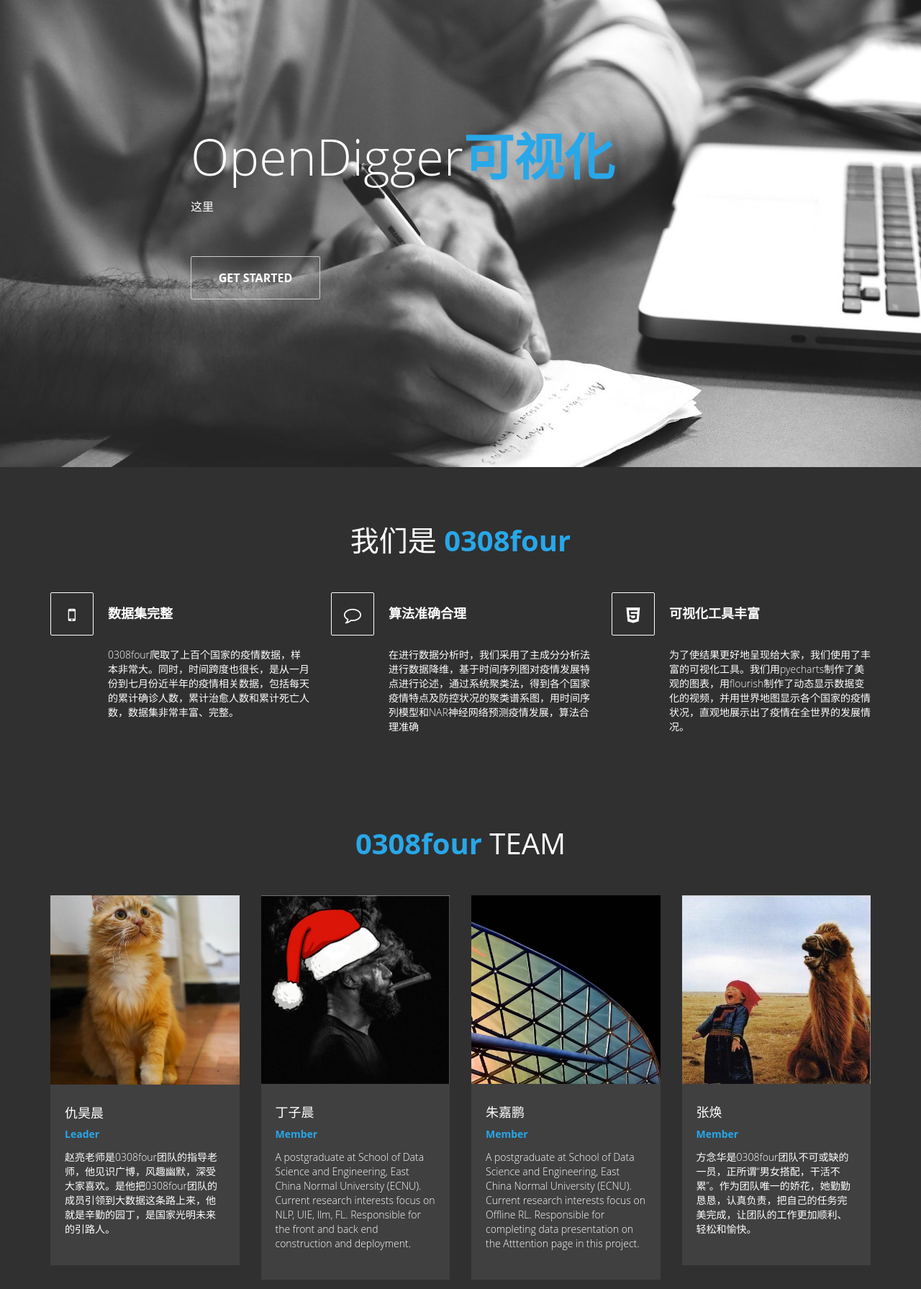
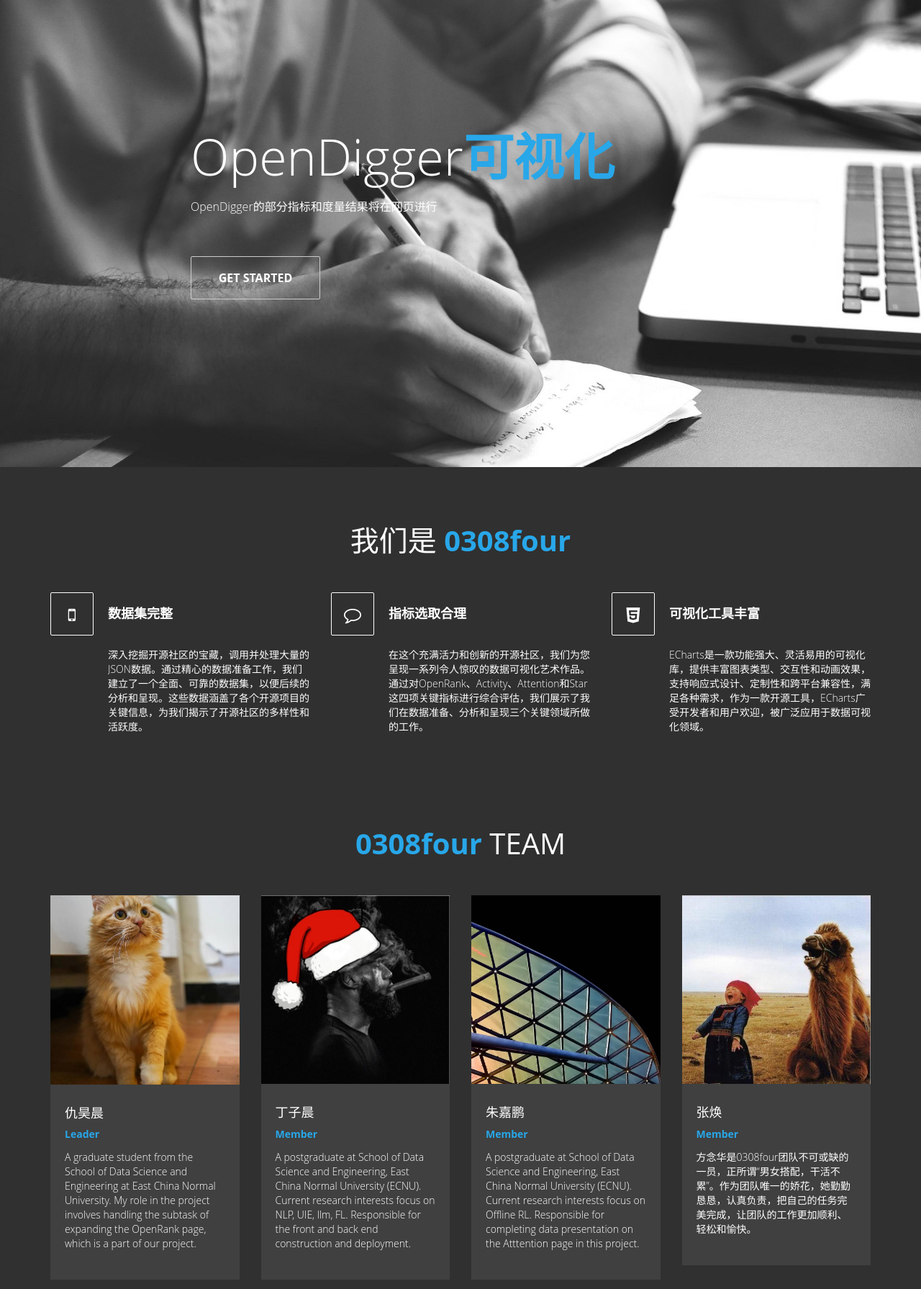
Before and after one commit to heroding77/visualization308, a Flask app: page / in a window 1280 px wide. Shown: the part 129-1920 px from the top of the page at 72% size. Run offline with Flask 3, Linux system fonts and the light colour scheme; some libraries are stand-ins or nearby versions.

Commit message:
update index

```diff
--- a/templates/index.html
+++ b/templates/index.html
@@ -92,8 +92,9 @@
     				<div class="col-md-offset-2 col-md-8">
     					<h1 class="wow fadeIn" data-wow-offset="50" data-wow-delay="0.9s">OpenDigger<span>可视化</span></h1>
     					<div class="element">
-                            <div class="sub-element">这里是0308four团队</div>
-                            <div class="sub-element">OpenDigger的部分指标和度量结果将在网页进行展示</div>
+                            <div class="sub-element">这里是0308four团队~</div>
+							<div class="sub-element">欢迎来到我们的开源社区可视化艺术作品网页首页！</div>
+                            <div class="sub-element">OpenDigger的部分指标和度量结果将在网页进行展示！</div>
                             <div class="sub-element">请开始浏览吧~</div>
                         </div>
     					<a data-scroll href="#about" class="btn btn-default wow fadeInUp" data-wow-offset="50" data-wow-delay="0.6s">GET STARTED</a>
@@ -119,7 +120,7 @@
 								<h3 class="media-heading">数据集完整</h3>
 							</div>
 							<div class="media-body">
-								<p>0308four爬取了上百个国家的疫情数据，样本非常大。同时，时间跨度也很长，是从一月份到七月份近半年的疫情相关数据，包括每天的累计确诊人数，累计治愈人数和累计死亡人数，数据集非常丰富、完整。</p>
+								<p>深入挖掘开源社区的宝藏，调用并处理大量的JSON数据。通过精心的数据准备工作，我们建立了一个全面、可靠的数据集，以便后续的分析和呈现。这些数据涵盖了各个开源项目的关键信息，为我们揭示了开源社区的多样性和活跃度。</p>
 							</div>
 						</div>
 					</div>
@@ -129,10 +130,10 @@
 								<div class="media-object pull-left">
 									<i class="fa fa-comment-o"></i>
 								</div>
-								<h3 class="media-heading">算法准确合理</h3>
+								<h3 class="media-heading">指标选取合理</h3>
 							</div>
 							<div class="media-body">
-								<p>在进行数据分析时，我们采用了主成分分析法进行数据降维，基于时间序列图对疫情发展特点进行论述，通过系统聚类法，得到各个国家疫情特点及防控状况的聚类谱系图，用时间序列模型和NAR神经网络预测疫情发展，算法合理准确</p>
+								<p>在这个充满活力和创新的开源社区，我们为您呈现一系列令人惊叹的数据可视化艺术作品。通过对OpenRank、Activity、Attention和Star这四项关键指标进行综合评估，我们展示了我们在数据准备、分析和呈现三个关键领域所做的工作。</p>
 							</div>
 						</div>
 					</div>
@@ -145,7 +146,7 @@
 								<h3 class="media-heading">可视化工具丰富</h3>
 							</div>
 							<div class="media-body">
-								<p>为了使结果更好地呈现给大家，我们使用了丰富的可视化工具。我们用pyecharts制作了美观的图表，用flourish制作了动态显示数据变化的视频，并用世界地图显示各个国家的疫情状况，直观地展示出了疫情在全世界的发展情况。</p>
+								<p>ECharts是一款功能强大、灵活易用的可视化库，提供丰富图表类型、交互性和动画效果，支持响应式设计、定制性和跨平台兼容性，满足各种需求，作为一款开源工具，ECharts广受开发者和用户欢迎，被广泛应用于数据可视化领域。</p>
 							</div>
 						</div>
 					</div>
@@ -167,7 +168,7 @@
     							<div class="team-des">
     								<h4>仇昊晨</h4>
     								<span>Leader</span>
-    								<p>赵亮老师是0308four团队的指导老师，他见识广博，风趣幽默，深受大家喜欢。是他把0308four团队的成员引领到大数据这条路上来，他就是辛勤的园丁，是国家光明未来的引路人。</p>
+    								<p>A graduate student from the School of Data Science and Engineering at East China Normal University. My role in the project involves handling the subtask of expanding the OpenRank page, which is a part of our project.</p>
     							</div>
     					</div>
     				</div>
@@ -216,17 +217,17 @@
     				<div class="col-md-4 wow fadeIn" data-wow-offset="50" data-wow-delay="0.6s">
     					<i class="fa fa-laptop"></i>
     					<h4>数据准备</h4>
-    					<p>在决定做疫情相关的数据分析后，我们爬取了中国、美国、英国等上百个国家从一月份到七月份近半年的疫情相关数据，包括每天的累计确诊人数，累计治愈人数和累计死亡人数。在这些数据的基础上我们对无效、错误的数据进行了清理，并计算出每一天的新增感染人数以及治愈率和死亡率。</p>
+    					<p>我们深入挖掘开源社区的宝藏，调用并处理大量的JSON数据。通过精心的数据准备工作，我们建立了一个全面、可靠的数据集，以便后续的分析和呈现。这些数据涵盖了各个开源项目的关键信息，为我们揭示了开源社区的多样性和活跃度。</p>
     				</div>
     				<div class="col-md-4 active wow fadeIn" data-wow-offset="50" data-wow-delay="0.9s">
     					<i class="fa fa-cloud"></i>
-    					<h4>数据分析</h4>
-    					<p>在数据准备完成后，我们进行了数据分析。我们用主成分分析法进行数据降维，基于时间序列图对疫情发展特点进行论述，通过系统聚类法，得到各个国家疫情特点及防控状况的聚类谱系图。最后，用时间序列模型和nar神经网络对疫情走向进行预测。</p>
+    					<h4>时序分析</h4>
+    					<p>通过时序统计指标的分析，深入了解开源社区的发展和变化。我们研究开源项目的活跃度、关注度以及用户参与度的时序变化，从而揭示了项目的动态趋势。这些分析为我们提供了关于开源社区中项目的演变、受欢迎程度和发展方向的深刻见解。</p>
     				</div>
     				<div class="col-md-4 wow fadeIn" data-wow-offset="50" data-wow-delay="0.6s">
     					<i class="fa fa-cog"></i>
-    					<h4>疫情分析和预测</h4>
-    					<p>在对疫情数据进行分析后，我们开始探索各个国家疫情控制差异的原因。通过查找相关资料，我们发现不同的应对措施是导致这样的结果的一大因素。同时，医疗设备以及国家政策和制度也对疫情的控制有较大的影响。最后，我们根据数据分析的结果对疫情走向进行了预测。</p>
+    					<h4>图表呈现</h4>
+    					<p>我们以艺术的方式将分析结果呈现给您，创造出令人赞叹的可视化作品。通过精心设计的图表、图形和交互式展示，我们将开源社区的活力与影响力展现在您的眼前。您将沉浸在生动而动态的数据世界中，体验到开源社区的独特魅力和创造力。</p>
     				</div>
     			</div>
     		</div>
```
